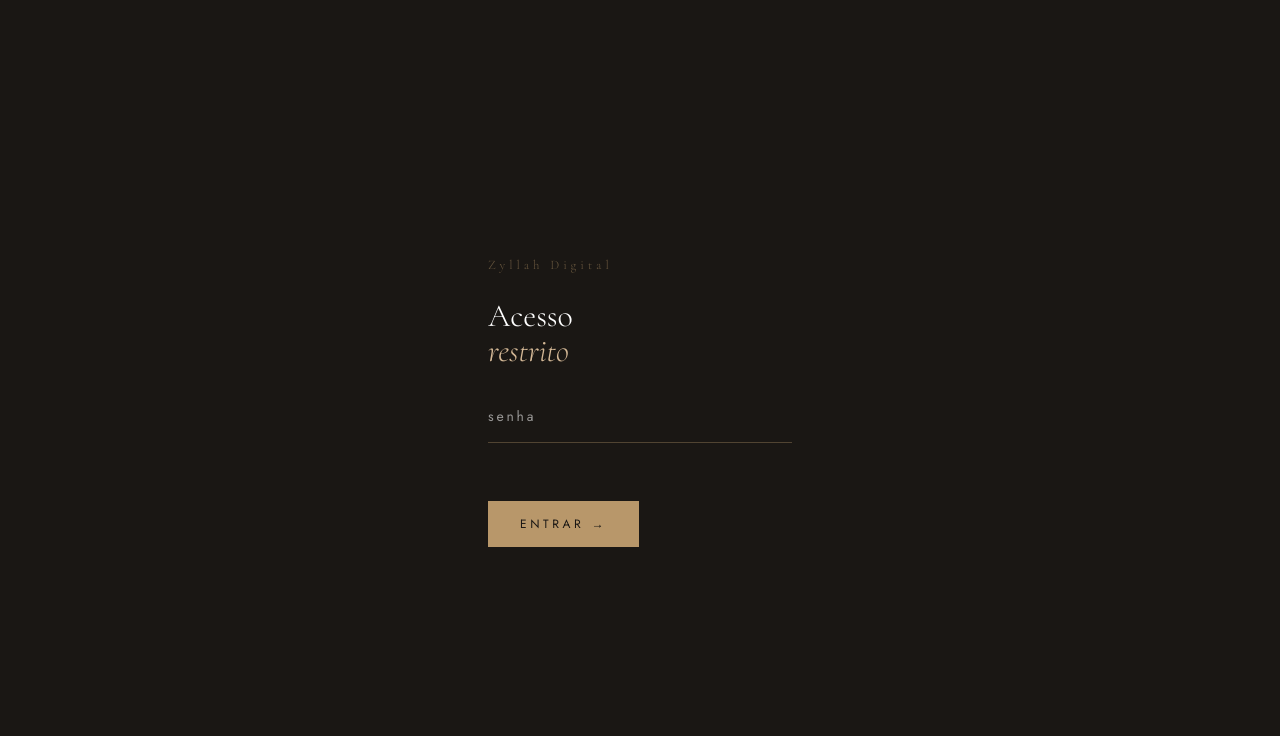
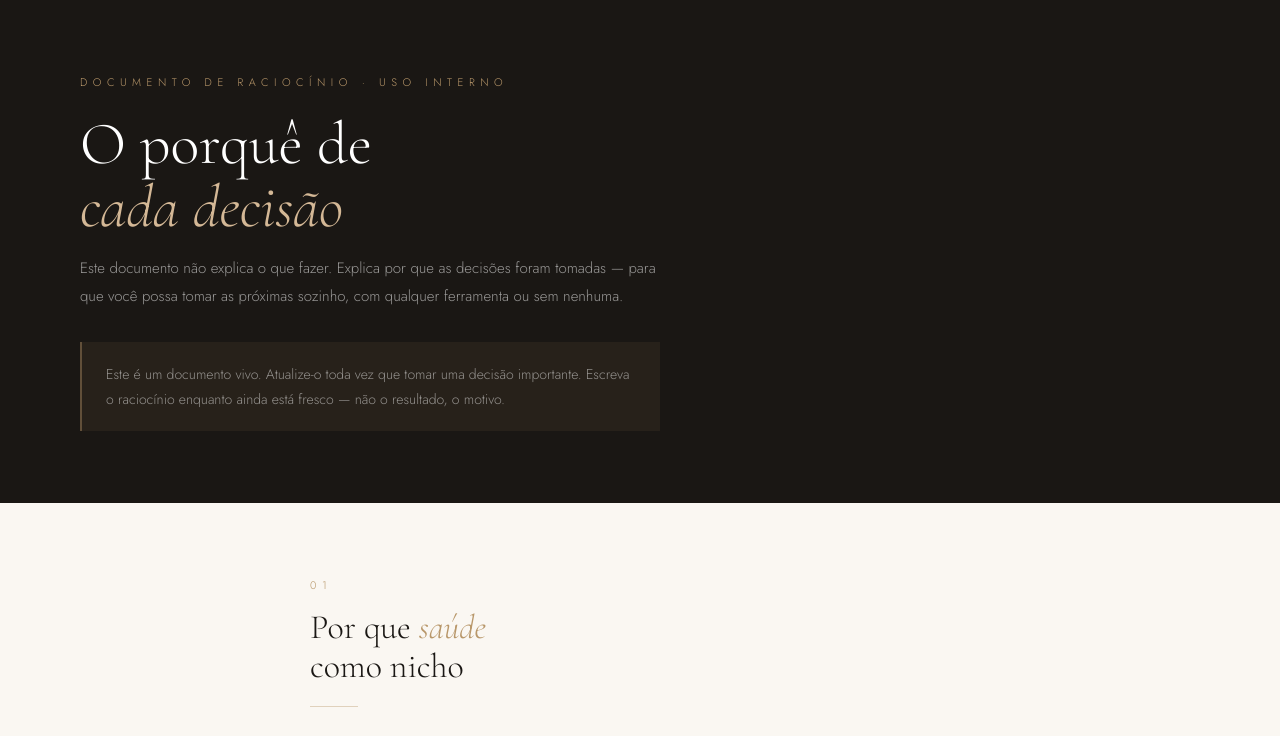
Before and after one commit to zyllahdigital/zyllah-docs-public, a plain HTML site: page zyllah_raciocinio.html in a window 1280 px wide. Shown: the top 736 px of the page. Drawn offline with nearby package versions, Linux system fonts and the light colour scheme.

Commit message:
Update zyllah_raciocinio.html

```diff
--- a/zyllah_raciocinio.html
+++ b/zyllah_raciocinio.html
@@ -80,50 +80,6 @@
   .senha-btn { background: #B8976A; color: #1A1714; border: none; padding: 14px 32px; font-family: 'Jost', sans-serif; font-size: 12px; letter-spacing: 0.3em; text-transform: uppercase; cursor: pointer; align-self: flex-start; }
   .senha-erro { font-size: 13px; color: rgba(210,100,100,0.9); min-height: 18px; }
 </style>
-
-<script>
-(function() {
-  var SENHA = 'SsW!a6DOaNSD';
-  var KEY = 'zh_raciocinio';
-  if (sessionStorage.getItem(KEY) === '1') return;
-  document.addEventListener('DOMContentLoaded', function() {
-    var tela = document.getElementById('senha-tela');
-    if (tela) tela.style.display = 'flex';
-    document.body.style.overflow = 'hidden';
-  });
-  window.verificarSenha = function() {
-    var inp = document.getElementById('senha-input');
-    var err = document.getElementById('senha-erro');
-    if (inp.value === SENHA) {
-      sessionStorage.setItem(KEY, '1');
-      var tela = document.getElementById('senha-tela');
-      tela.style.transition = 'opacity 0.3s';
-      tela.style.opacity = '0';
-      setTimeout(function() { tela.style.display = 'none'; document.body.style.overflow = ''; }, 300);
-    } else {
-      err.textContent = 'Senha incorreta.';
-      inp.value = ''; inp.focus();
-      setTimeout(function() { err.textContent = ''; }, 2000);
-    }
-  };
-  document.addEventListener('DOMContentLoaded', function() {
-    var inp = document.getElementById('senha-input');
-    if (inp) { inp.focus(); inp.addEventListener('keydown', function(e) { if (e.key==='Enter') verificarSenha(); }); }
-  });
-})();
-</script>
-</head>
-<body>
-
-<div id="senha-tela" style="display:none;">
-  <div class="senha-box">
-    <div class="senha-logo">Zyllah Digital</div>
-    <div class="senha-titulo">Acesso<br><em>restrito</em></div>
-    <input id="senha-input" type="password" class="senha-input" placeholder="senha" autocomplete="off">
-    <div id="senha-erro" class="senha-erro"></div>
-    <button class="senha-btn" onclick="verificarSenha()">Entrar →</button>
-  </div>
-</div>
 
 <div class="header">
   <span class="header-tag">Documento de Raciocínio · Uso interno</span>
```
